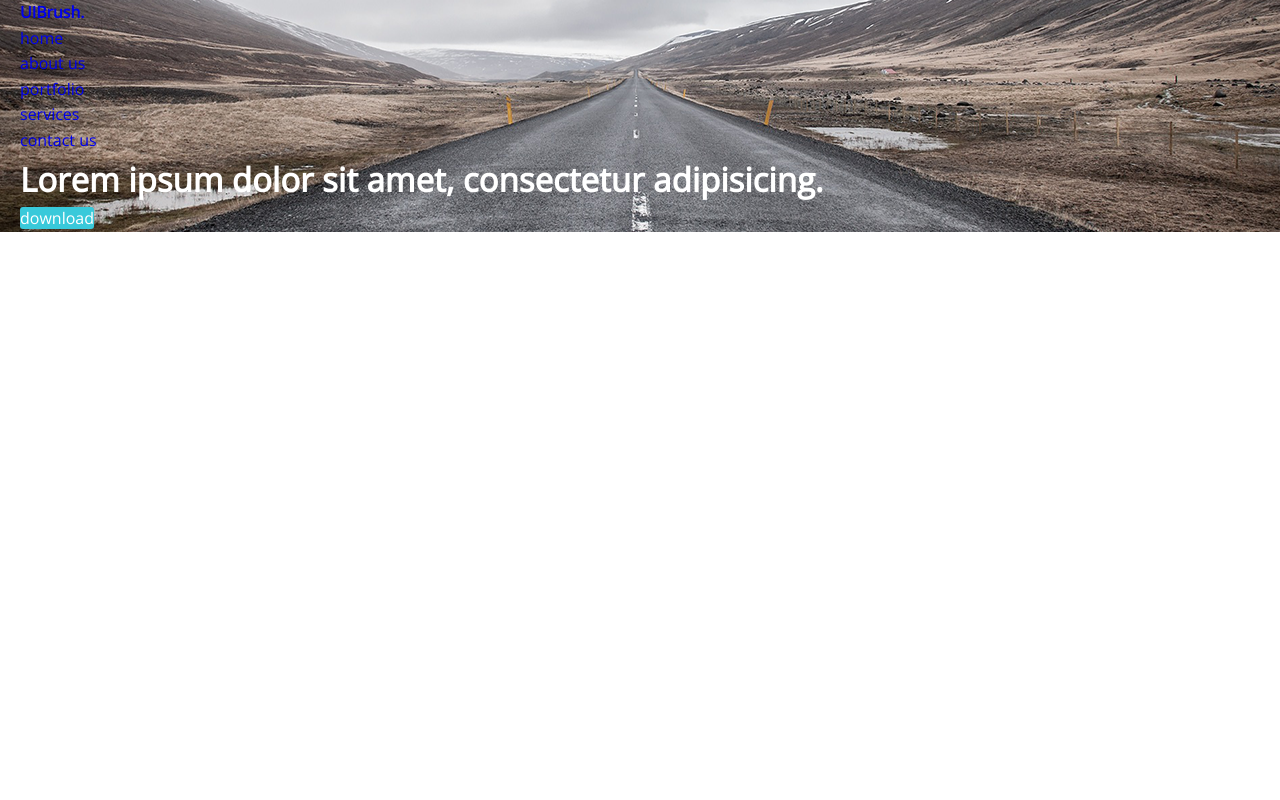
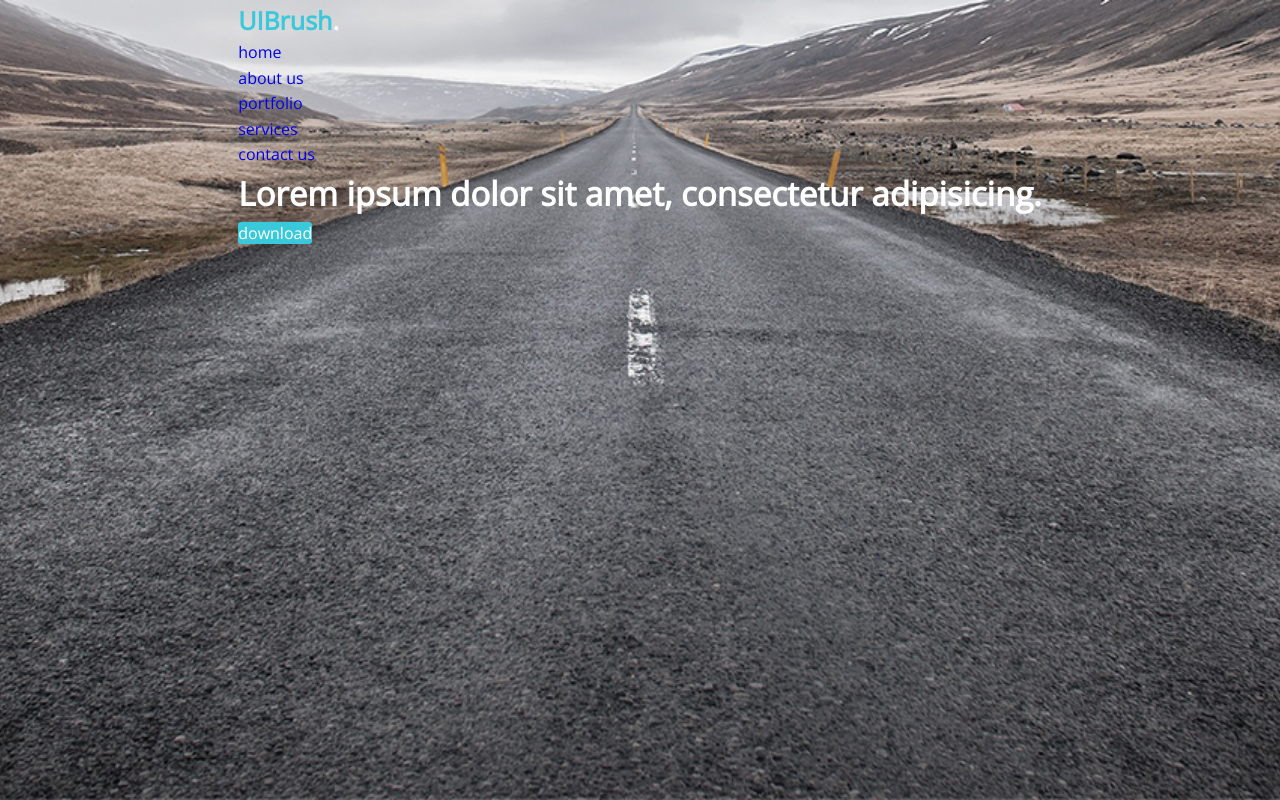
Before and after one commit to pashkapasha/lesson10, a website: page app/index.html in a window 1280 px wide. Drawn offline with nearby package versions, Linux system fonts and the light colour scheme.

Commit message:
applied new properties of general styles

```diff
--- a/app/index.html
+++ b/app/index.html
@@ -17,7 +17,7 @@
         <header>
             <div class="logo">
                 <h1>
-                    <a href="#">UIBrush.</a>
+                    <a href="#">UIBrush<span>.</span></a>
                 </h1>
                 <nav>
                     <ul>
--- a/app/sass/layout/_header.sass
+++ b/app/sass/layout/_header.sass
@@ -1,3 +1,22 @@
 #top
-	background: url(../img/bgh.png) no-repeat top center
+	@extend %flex
+	position: relative
+	height: 100vh
+	background: url(../img/bgh.png) no-repeat top center / cover
+
+.wrapper
+	height: 100%
+	align-items: center
 	header
+		@extend %flex
+		flex-basis: 100%
+		justify-content: space-between
+		align-self: flex-start
+		.logo
+			display: block
+			h1
+				a
+					font-size: 25px
+					color: #39c9da
+					span
+						color: white
```
Also changed, not shown: app/css/main.css.
